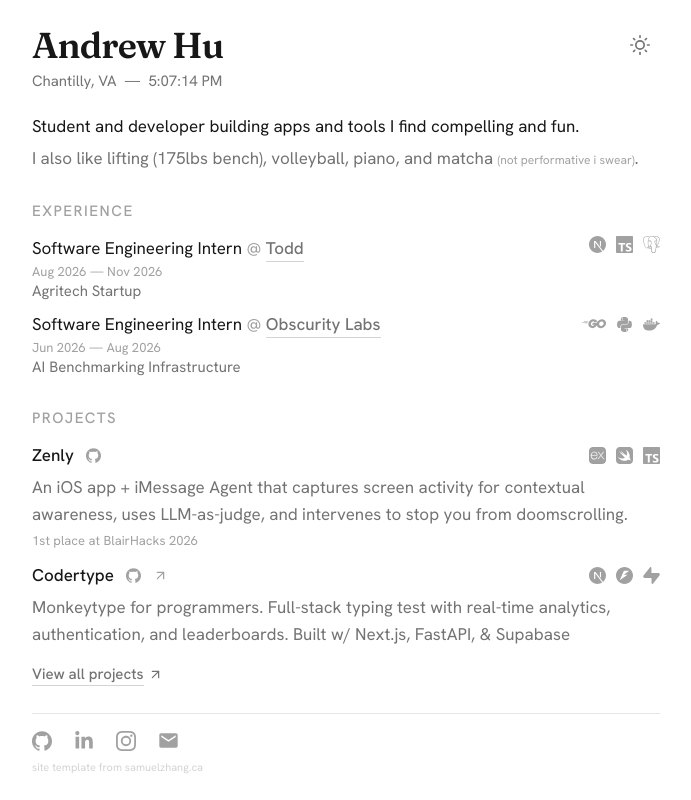
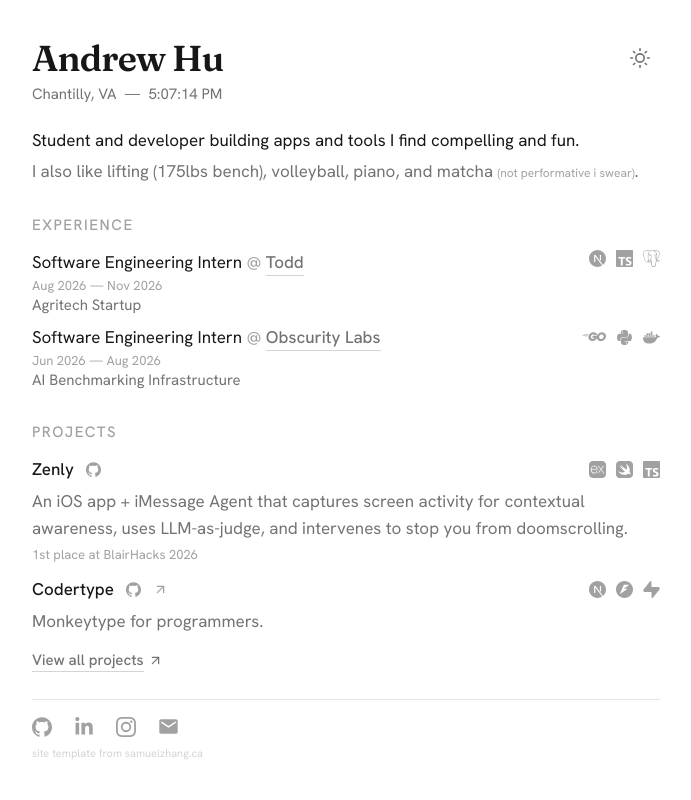
Before and after one commit to andrewdack/personalWebsite, a Next.js app: page / in a window 1280 px wide. Shown: the whole page, without its empty margins (294-985 px from the left). Built offline with nearby package versions, Linux system fonts and the light colour scheme; no server answers.

Commit message:
Shorten Codertype description

```diff
--- a/data/site.ts
+++ b/data/site.ts
@@ -85,8 +85,9 @@ export const projects: Project[] = [
     },
     {
         title: "Codertype",
-        description:
-            "Monkeytype for programmers. Full-stack typing test with real-time analytics, authentication, and leaderboards. Built w/ Next.js, FastAPI, & Supabase",
+        // Full-stack typing test with real-time analytics, authentication, and
+        // leaderboards. Built with Next.js, FastAPI, and Supabase.
+        description: "Monkeytype for programmers.",
         link: "https://codertype.xyz",
         github: "https://github.com/andrewdack/codertype",
         tech: ["nextjs", "fastapi", "supabase"],
```
